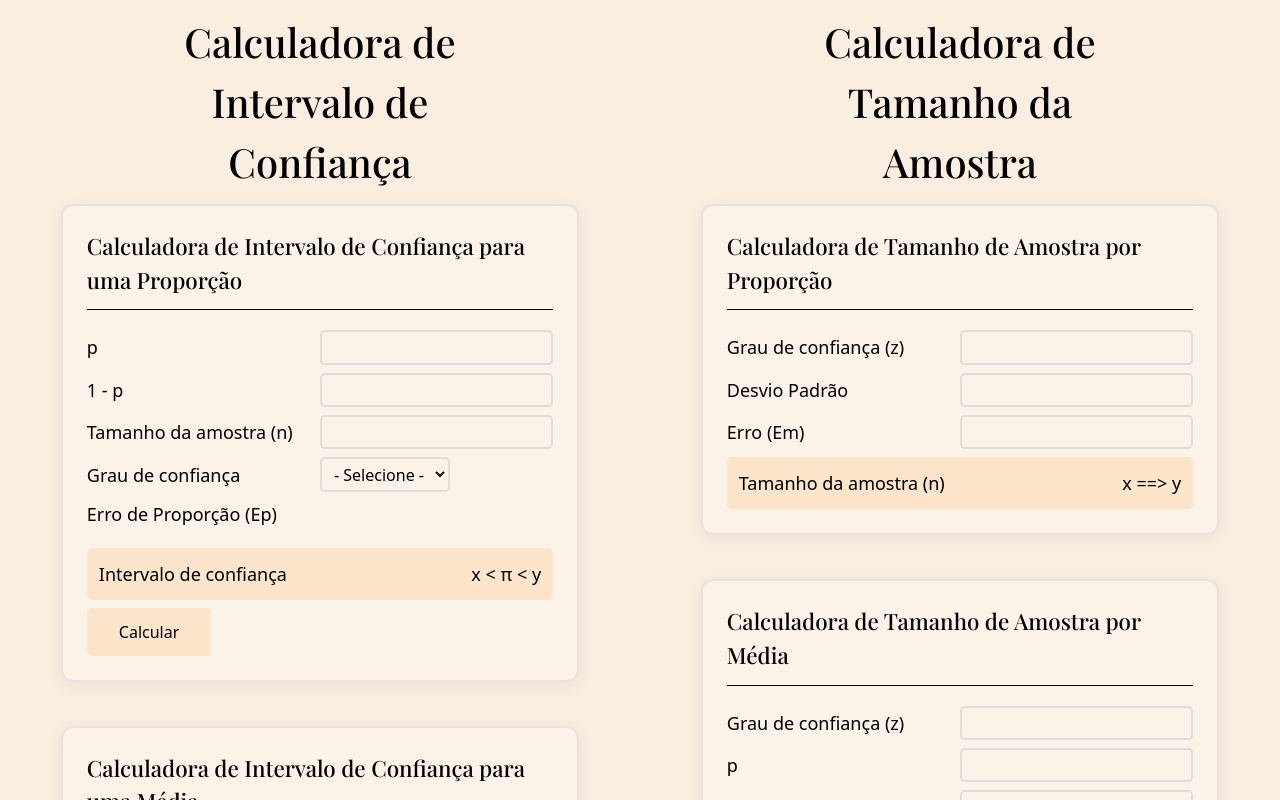
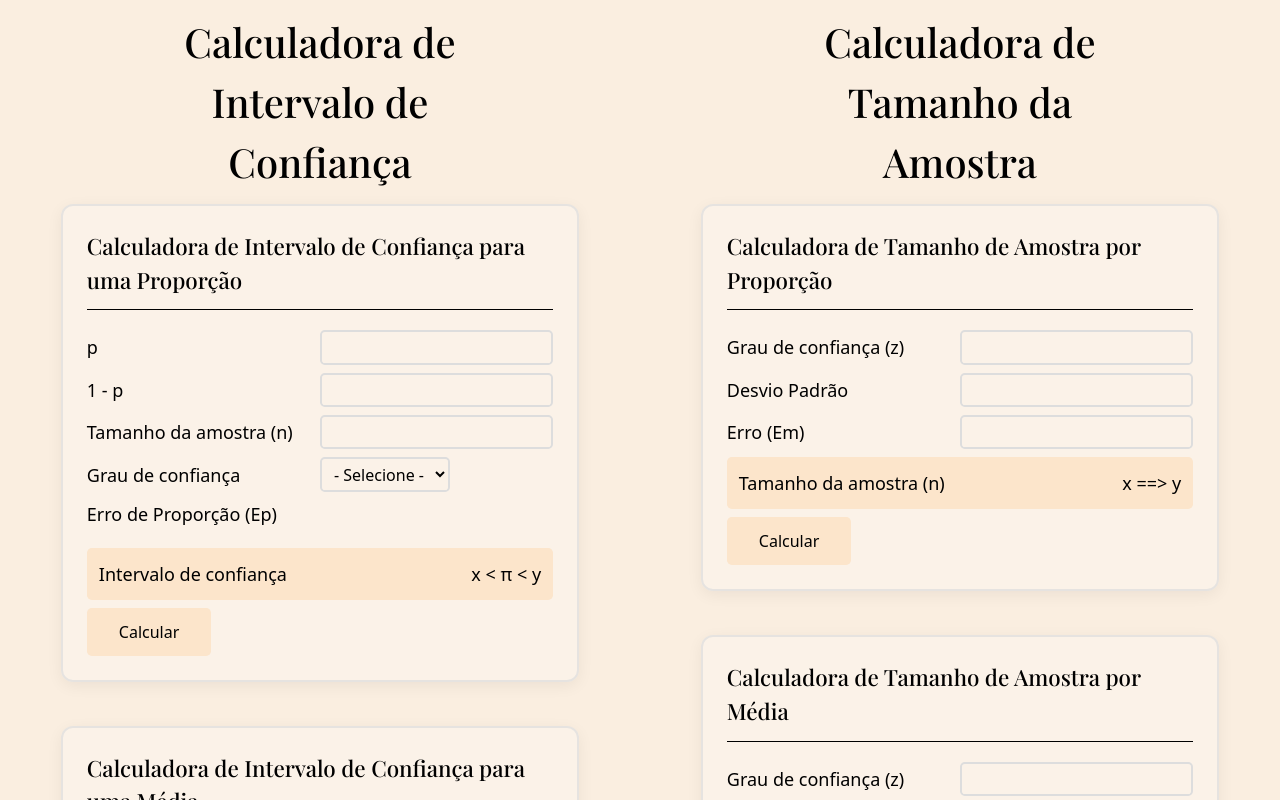
Before and after one commit to MuriloZague/estatisticaProject, a React (Vite) app: page / in a window 1280 px wide. Shown: the top 800 px of the page. Built offline with nearby package versions, Linux system fonts and the light colour scheme; a web font is replaced by a local one.

Commit message:
feat: button added to medias and fix on media validations

```diff
--- a/src/components/Amostra.tsx
+++ b/src/components/Amostra.tsx
@@ -56,6 +56,12 @@ export default function Erro(valores: AmostraValor) {
           <span className="text-lg">Tamanho da amostra (n)</span>
           <span className="text-lg">x ==&gt; y</span>
         </div>
+        <div>
+        <button
+            className="bg-[#fce5cb] p-3 px-8 rounded-[0.3rem] cursor-pointer hover:bg-[#ecd0af] transition-colors duration-200">
+            Calcular
+          </button>
+        </div>
       </div>
     </section>
   )
--- a/src/components/Intervalo.tsx
+++ b/src/components/Intervalo.tsx
@@ -31,7 +31,7 @@ export default function Intervalo(valores: IntervaloValor) {
 }
 
   const intervaloConfiancaMedia = (um: number, dois: number, tres: number) => {
-    if (isNaN(um) || isNaN(dois) || isNaN(tres)) { //algumas variavéis podem ser menores que 1. !! PERGUNTAR PARA A PROFESSORA SE PODEM SER MENORES OU IGUAIS A ZERO !!
+    if (isNaN(um) || isNaN(dois) || isNaN(tres) || dois <= 0){ //algumas variavéis podem ser menores que 1. !! PERGUNTAR PARA A PROFESSORA SE PODEM SER MENORES OU IGUAIS A ZERO !!
     alert('Preencha os campos corretamente!');
     return;
   }
```
